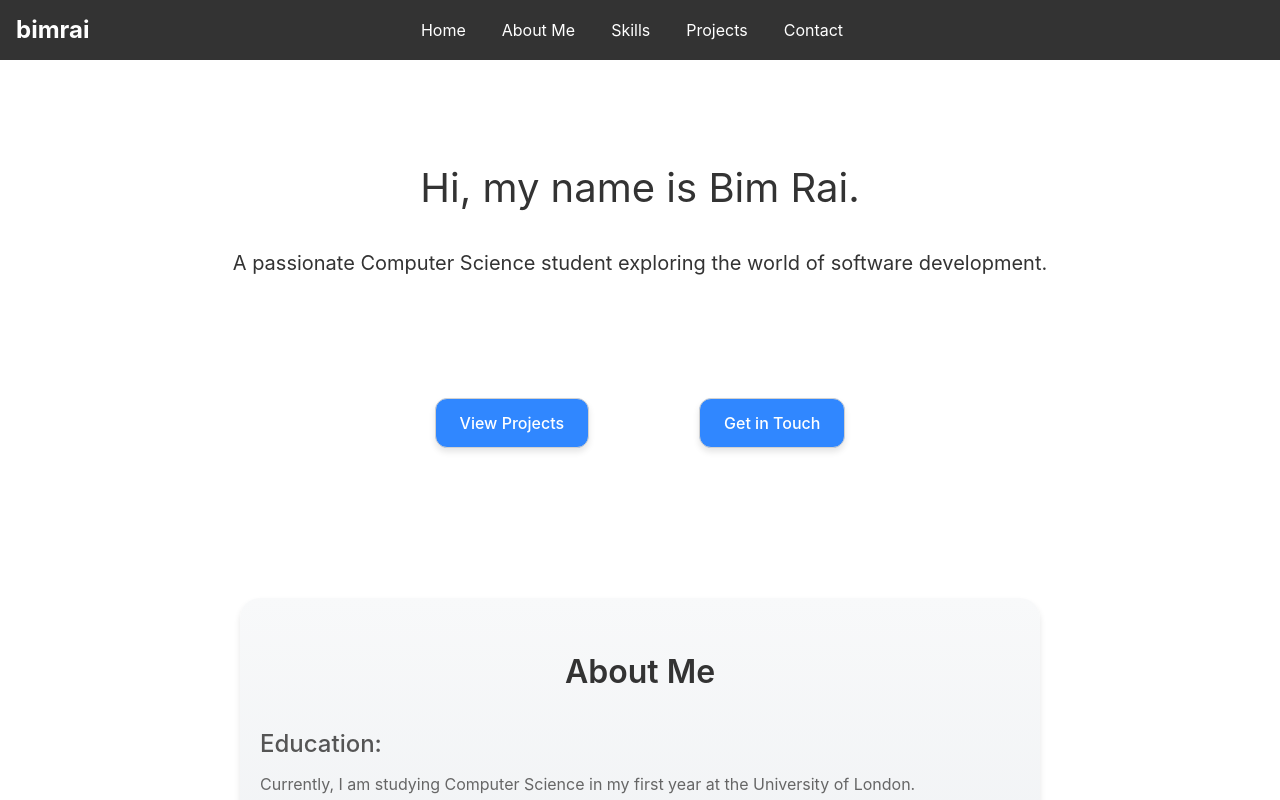
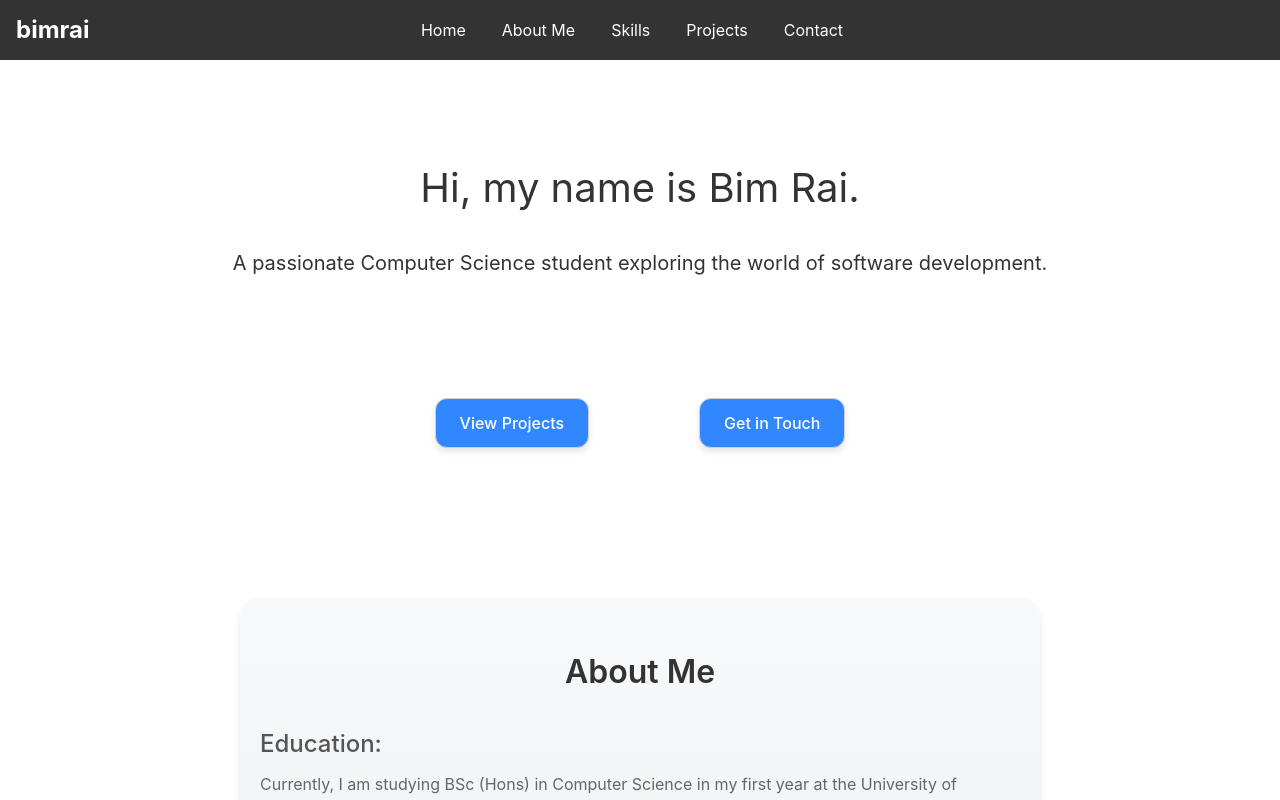
Before and after one commit to BimRai/bimrai_portfolio, a React (Create React App) app: page / in a window 1280 px wide. Shown: the top 800 px of the page. Built offline with nearby package versions, Linux system fonts and the light colour scheme.

Commit message:
about me text change

```diff
--- a/src/components/AboutMe.js
+++ b/src/components/AboutMe.js
@@ -8,7 +8,7 @@ const AboutMe = () => {
 
         <div className="about-item">
           <h4>Education:</h4>
-          <p>Currently, I am studying Computer Science in my first year at the University of London.</p>
+          <p>Currently, I am studying BSc (Hons) in Computer Science in my first year at the University of London.</p>
         </div>
 
         <div className="about-item">
```
